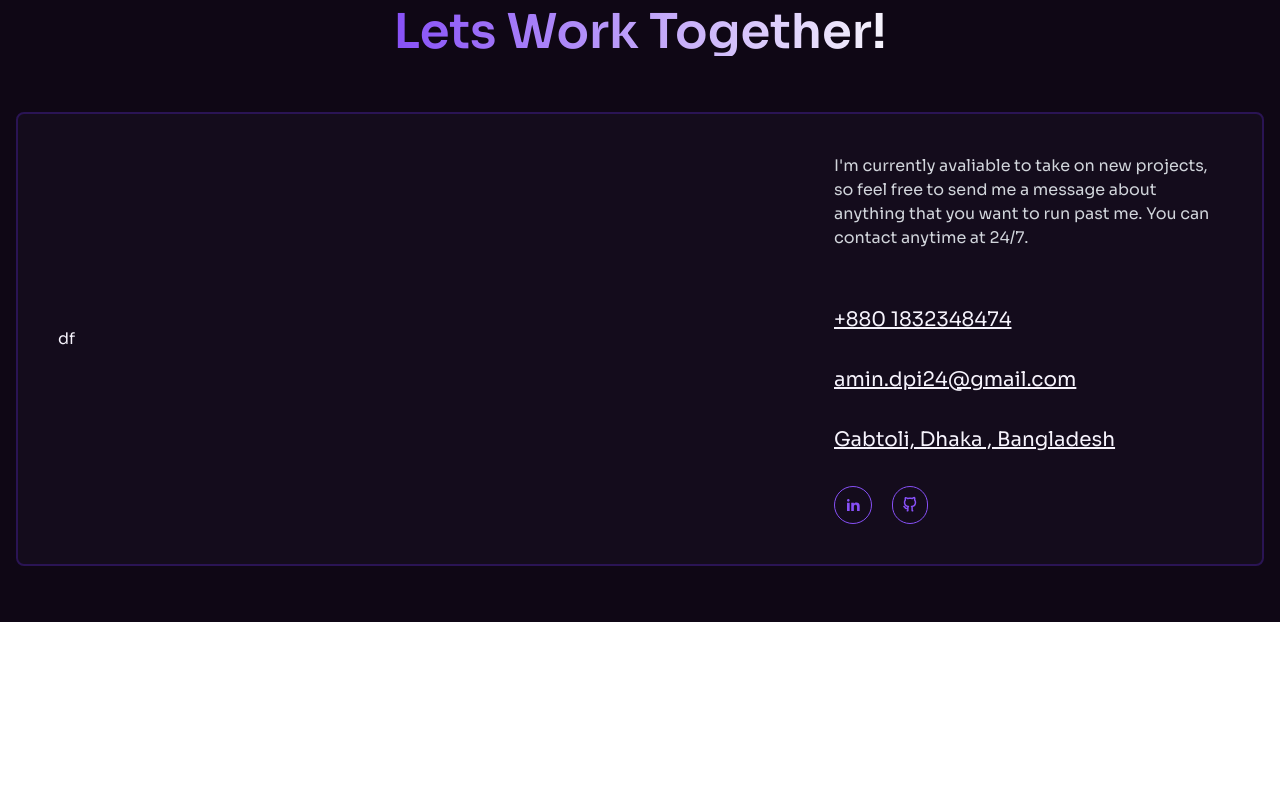
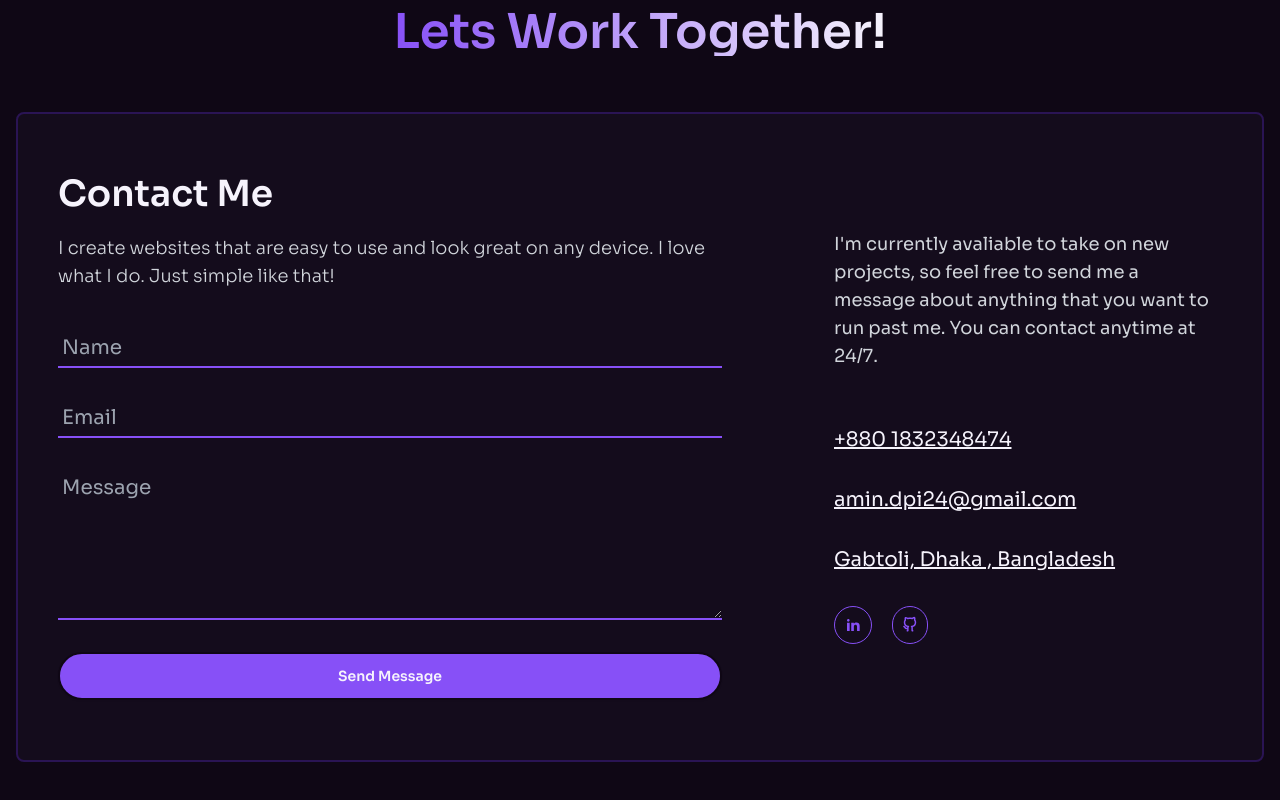
Before and after one commit to Amin7775/my-portfolio, a React (Vite) app: page / in a window 1280 px wide. Shown: the part 4018-4818 px from the top of the page. Before the commit the page ends 4640 px from the top, so only its background shows below. Built offline with nearby package versions, Linux system fonts and the light colour scheme.

Commit message:
Updated: contact section. completed contact form design

```diff
--- /dev/null
+++ b/src/Pages/Home/HomeComponents/Contact/Contact Components/ContactForm.jsx
@@ -0,0 +1,45 @@
+const ContactForm = () => {
+  const handleSubmit = (e) => {
+    e.preventDefault();
+    const form = e.target;
+    const name = form.name.value;
+    const email = form.email.value;
+    const message = form.message.value;
+
+    console.log(name, email, message);
+  };
+  return (
+    <div>
+      <form onSubmit={handleSubmit} className="flex flex-col gap-8">
+        <input
+          type="text"
+          name="name"
+          className="w-full text-xl border-0 border-b-2 bg-transparent border-theme-primary py-1 px-1 focus:outline-none text-gray-300"
+          placeholder="Name"
+        />
+        <input
+          type="email"
+          name="email"
+          className="w-full text-xl border-0 border-b-2 bg-transparent border-theme-primary py-1 px-1 focus:outline-none text-gray-300"
+          placeholder="Email"
+        />
+
+        <textarea
+          type="text"
+          name="message"
+          rows={5}
+          className="w-full text-xl border-0 border-b-2 bg-transparent border-theme-primary py-1 px-1 focus:outline-none text-gray-300"
+          placeholder="Message"
+        />
+
+        <input
+          type="submit"
+          value="Send Message"
+          className="btn bg-theme-primary text-off-white border-2 border-theme-bg px-7 rounded-full hover:bg-custom_Dark hover:border-2 hover:border-theme-primary transition-all duration-300 ease-in-out transform hover:scale-100"
+        />
+      </form>
+    </div>
+  );
+};
+
+export default ContactForm;
--- a/src/Pages/Home/HomeComponents/Contact/Contact.jsx
+++ b/src/Pages/Home/HomeComponents/Contact/Contact.jsx
@@ -1,6 +1,7 @@
 import { RiGithubLine, RiLinkedinFill } from "react-icons/ri";
 import CommonDiv from "../../../../Components/CommonDiv/CommonDiv";
 import CommonHeading from "../../../../Components/CommonHeading/CommonHeading";
+import ContactForm from "./Contact Components/ContactForm";
 
 const Contact = () => {
   return (
@@ -9,12 +10,21 @@ const Contact = () => {
       <div className="mt-14">
         <CommonDiv>
           {/* container */}
-          <div className="flex flex-col lg:flex-row gap-10 lg:gap-20 lg:items-center">
+          <div className="flex flex-col lg:flex-row gap-10 lg:gap-28 lg:items-center py-5">
             {/* form */}
-            <div className="flex-1">df</div>
+            <div className="flex-1">
+              <h1 className="text-2xl md:text-4xl font-semibold">Contact Me</h1>
+              <p className=" lg:text-lg mt-3 md:mt-5 lg:mt-5 2xl:max-w-[75%] text-gray-300 font-light">
+                I create websites that are easy to use and look great on any
+                device. I love what I do. Just simple like that!
+              </p>
+              <div className="mt-10">
+                <ContactForm></ContactForm>
+              </div>
+            </div>
             {/* info */}
             <div className="w-full lg:w-1/3">
-              <p className="text-gray-300">
+              <p className="text-gray-300 md:text-lg">
                 I'm currently avaliable to take on new projects, so feel free to
                 send me a message about anything that you want to run past me.
                 You can contact anytime at 24/7.
```
